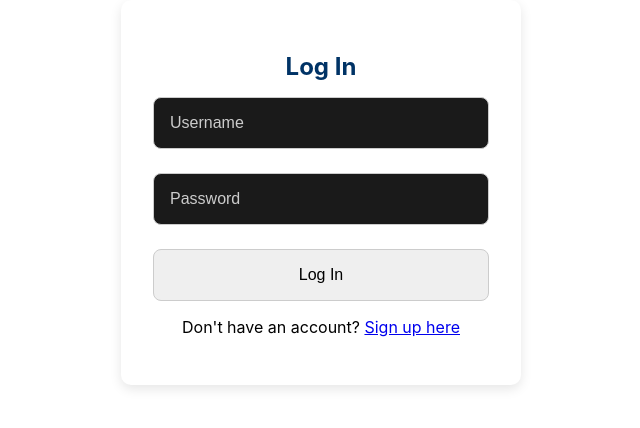
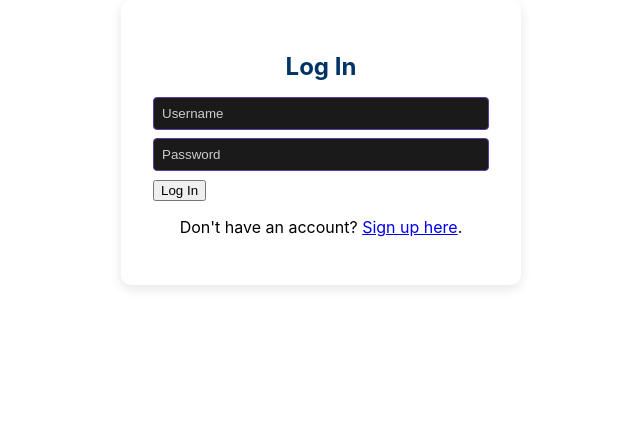
Before and after one commit to omarelattar2002/workout_tracker, a React (Create React App) app in the folder frontend/: page /login in a window 1280 px wide. Shown: the top 428 px of the page, without its empty margins (319-959 px from the left). Built offline with nearby package versions, Linux system fonts and the light colour scheme.

Commit message:
Final update: auth flow + auto-redirects

```diff
--- a/frontend/src/api/auth.ts
+++ b/frontend/src/api/auth.ts
@@ -1,12 +1,11 @@
 import axios from "axios";
-
 
 const API = process.env.REACT_APP_API_URL || "http://localhost:8000";
 
 export function login(username: string, password: string) {
-    return axios.post(`${API}/token`, { username, password });
+  return axios.post(`${API}/auth/login`, { username, password });
 }
 
 export function signup(username: string, password: string) {
-    return axios.post(`${API}/signup`, { username, password });
+  return axios.post(`${API}/auth/signup`, { username, password });
 }
--- a/frontend/src/pages/DashboardPage.tsx
+++ b/frontend/src/pages/DashboardPage.tsx
@@ -1,7 +1,7 @@
 import { useEffect, useState } from "react";
+import { useNavigate } from "react-router-dom";
 import WorkoutForm from "../components/WorkouForm";
 import "../styles/DashboardPage.css";
-
 
 const API = process.env.REACT_APP_API_URL || "http://localhost:8000";
 
@@ -17,17 +17,15 @@ type Workout = {
 export default function DashboardPage() {
   const [workouts, setWorkouts] = useState<Workout[]>([]);
   const [message, setMessage] = useState("");
-  const [redirect, setRedirect] = useState(false);
   const [showForm, setShowForm] = useState(false);
-
   const [editingId, setEditingId] = useState<string | null>(null);
   const [editedType, setEditedType] = useState("");
   const [editedSets, setEditedSets] = useState("");
   const [editedReps, setEditedReps] = useState("");
   const [editedWeight, setEditedWeight] = useState("");
 
+  const navigate = useNavigate();
   const token = localStorage.getItem("token");
-  const username = getUsernameFromToken(token);
 
   function getUsernameFromToken(tok: string | null): string | null {
     if (!tok) return null;
@@ -37,6 +35,8 @@ export default function DashboardPage() {
       return null;
     }
   }
+
+  const username = getUsernameFromToken(token);
 
   const fetchWorkouts = () => {
     if (!token || !username) return;
@@ -86,17 +86,12 @@ export default function DashboardPage() {
 
   useEffect(() => {
     if (!token || !username) {
-      setRedirect(true);
+      navigate("/login");
       return;
     }
     fetchWorkouts();
     // eslint-disable-next-line react-hooks/exhaustive-deps
   }, []);
-
-  if (redirect) {
-    window.location.href = "/login";
-    return null;
-  }
 
   return (
     <div className="dashboard-container">
@@ -208,7 +203,7 @@ export default function DashboardPage() {
         className="primary-btn full logout"
         onClick={() => {
           localStorage.removeItem("token");
-          window.location.href = "/login";
+          navigate("/login");
         }}
       >
         Logout
--- a/frontend/src/pages/LoginPage.tsx
+++ b/frontend/src/pages/LoginPage.tsx
@@ -1,47 +1,58 @@
-import { useState } from "react";
-import { login } from "../api/auth";
+import { useEffect, useState } from "react";
+import { useNavigate, Link } from "react-router-dom";
+import axios from "axios";
 import "../styles/AuthPages.css";
-import { Link } from "react-router-dom";
+
+const API = process.env.REACT_APP_API_URL || "http://localhost:8000";
 
 export default function LoginPage() {
+  const navigate = useNavigate();
   const [username, setUsername] = useState("");
   const [password, setPassword] = useState("");
-    const [message, setMessage] = useState("");
+  const [error, setError] = useState("");
 
-    const handleSubmit = async (e: React.FormEvent) => {
+  useEffect(() => {
+    const token = localStorage.getItem("token");
+    if (token) {
+      navigate("/dashboard");
+    }
+  }, [navigate]);
+
+  const handleLogin = async (e: React.FormEvent) => {
     e.preventDefault();
     try {
-            const res = await login(username, password);
-            const token = res.data.access_token;
-            localStorage.setItem("token", token);
-            setMessage("Login successful!");
-        } catch (error: any) {
-            setMessage(error.response?.data?.detail || "Login failed");
+      const response = await axios.post(`${API}/auth/login`, {
+        username,
+        password,
+      });
+      localStorage.setItem("token", response.data.access_token);
+      navigate("/dashboard");
+    } catch {
+      setError("Login failed. Check your credentials.");
     }
   };
 
   return (
     <div className="auth-container">
       <h2>Log In</h2>
-            <form className="auth-form" onSubmit={handleSubmit}>
+      <form onSubmit={handleLogin}>
         <input
-                    type="text"
           placeholder="Username"
           value={username}
           onChange={(e) => setUsername(e.target.value)}
           required
         />
         <input
+          placeholder="Password"
           type="password"
-                    placeholder="Password"
           value={password}
           onChange={(e) => setPassword(e.target.value)}
           required
         />
         <button type="submit">Log In</button>
       </form>
-            {message && <p>{message}</p>}
-            <p>Don't have an account? <Link to="/signup">Sign up here</Link></p>
+      {error && <p className="error">{error}</p>}
+      <p>Don't have an account? <Link to="/signup">Sign up here</Link>.</p>
     </div>
   );
 }
--- a/frontend/src/pages/SignupPage.tsx
+++ b/frontend/src/pages/SignupPage.tsx
@@ -1,45 +1,62 @@
-import { useState } from "react";
-import { signup } from "../api/auth";
+import { useEffect, useState } from "react";
+import { useNavigate, Link } from "react-router-dom";
+import axios from "axios";
 import "../styles/AuthPages.css";
-import { Link } from "react-router-dom";
+
+const API = process.env.REACT_APP_API_URL || "http://localhost:8000";
 
 export default function SignupPage() {
+  const navigate = useNavigate();
   const [username, setUsername] = useState("");
   const [password, setPassword] = useState("");
-    const [message, setMessage] = useState("");
+  const [error, setError] = useState("");
 
-    const handleSubmit = async (e: React.FormEvent) => {
+  useEffect(() => {
+    const token = localStorage.getItem("token");
+    if (token) {
+      navigate("/dashboard");
+    }
+  }, [navigate]);
+
+  const handleSignup = async (e: React.FormEvent) => {
     e.preventDefault();
     try {
-            await signup(username, password);
-            setMessage("Signup successful! You can now log in.");
-        } catch (error: any) {
-            setMessage(error.response?.data?.detail || "Signup failed");
+      await axios.post(`${API}/auth/signup`, {
+        username,
+        password,
+      });
+      const loginRes = await axios.post(`${API}/auth/login`, {
+        username,
+        password,
+      });
+      localStorage.setItem("token", loginRes.data.access_token);
+      navigate("/dashboard");
+    } catch {
+      setError("Signup failed. Username may already exist.");
     }
   };
 
   return (
     <div className="auth-container">
       <h2>Sign Up</h2>
-            <form className="auth-form" onSubmit={handleSubmit}>
+      <form onSubmit={handleSignup}>
         <input
-                    type="text"
           placeholder="Username"
           value={username}
           onChange={(e) => setUsername(e.target.value)}
           required
         />
         <input
+          placeholder="Password"
           type="password"
-                    placeholder="Password"
           value={password}
           onChange={(e) => setPassword(e.target.value)}
           required
         />
         <button type="submit">Sign Up</button>
       </form>
-            {message && <p>{message}</p>}
-            <p>Already have an account? <Link to="/login">Log in here</Link></p>
+      {error && <p className="error">{error}</p>}
+      <p>Already have an account? <Link to="/login">Log in here</Link>.</p>
     </div>
   );
 }
--- a/frontend/src/pages/WelcomePage.tsx
+++ b/frontend/src/pages/WelcomePage.tsx
@@ -1,7 +1,17 @@
-import { Link } from "react-router-dom";
+import { useEffect } from "react";
+import { Link, useNavigate } from "react-router-dom";
 import "../styles/WelcomePage.css";
 
 export default function WelcomePage() {
+  const navigate = useNavigate();
+
+  useEffect(() => {
+    const token = localStorage.getItem("token");
+    if (token) {
+      navigate("/dashboard");
+    }
+  }, [navigate]);
+
   return (
     <div className="welcome-container">
       <h1 className="welcome-title">Welcome to Workout Tracker</h1>
```
Also changed, not shown: 8 other files (tests, documents, lock files or other folders). Lines whose indentation alone changed are shown as unchanged.
